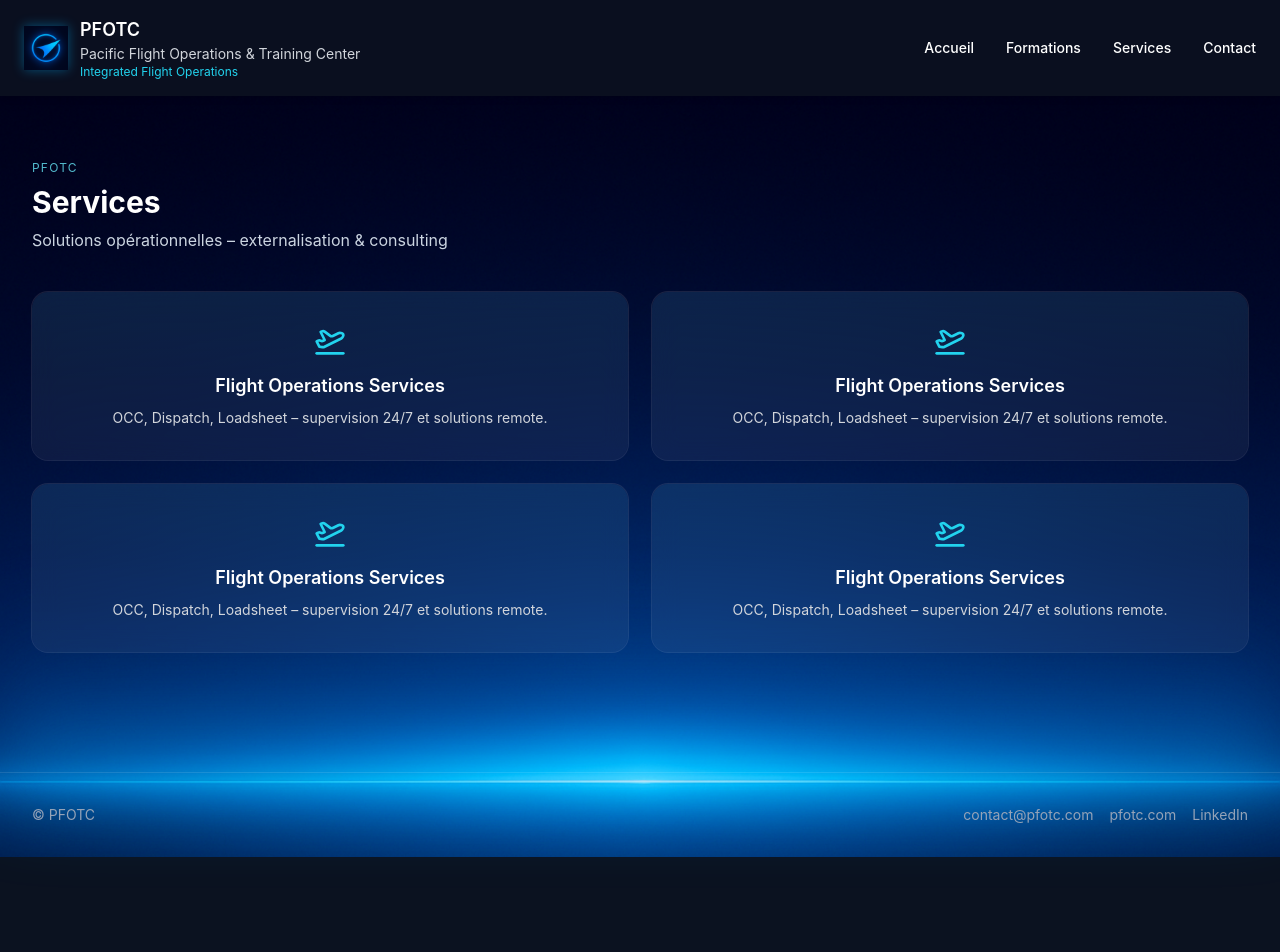
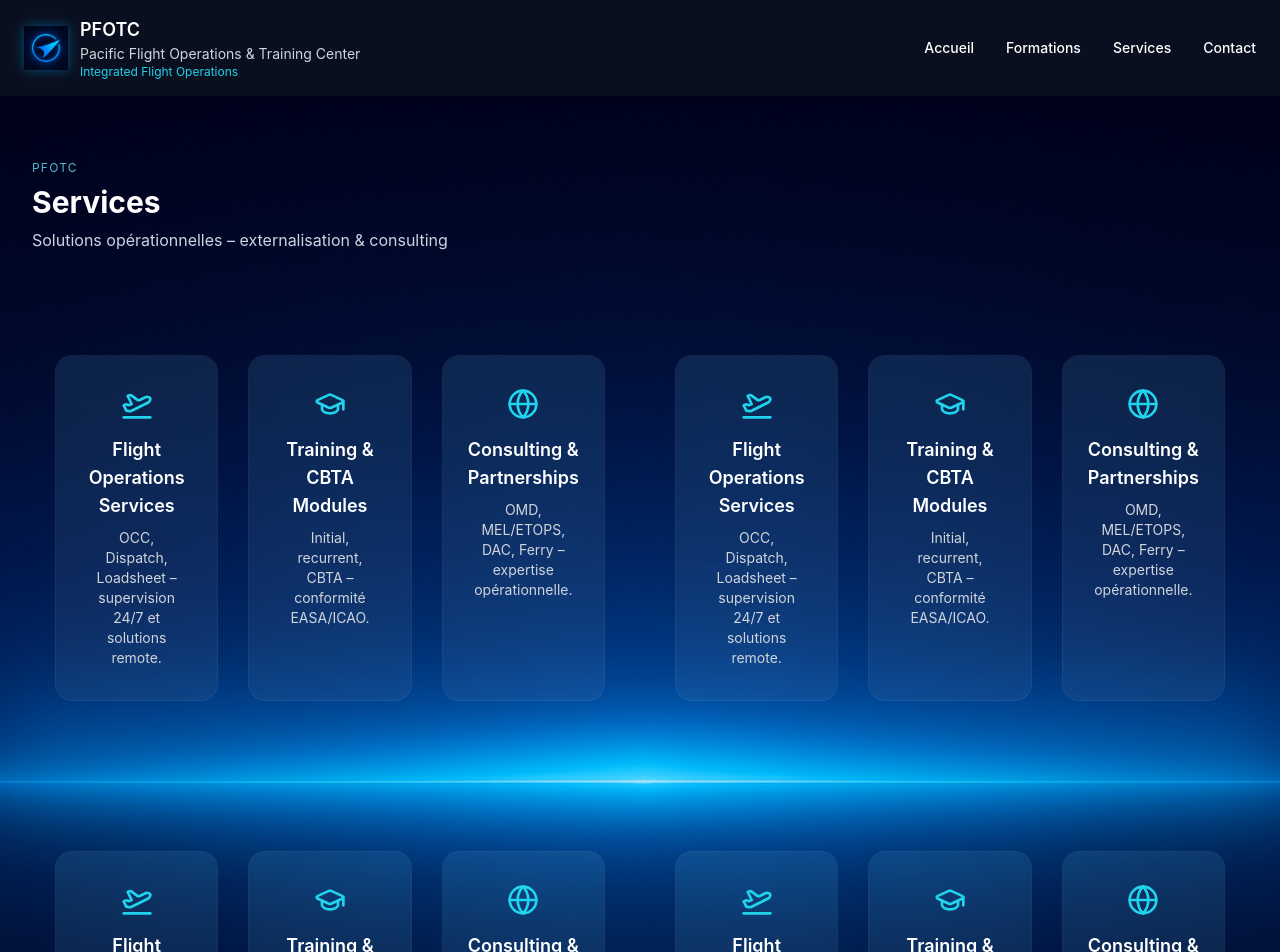
Before and after one commit to Ariitea1/pfotc-site-themes-Bleu-Tech-Horizon, a Next.js app: page /services in a window 1280 px wide. Shown: the top 952 px of the page. Before the commit the page ends 857 px from the top, so only its background shows below. Built offline with nearby package versions, Linux system fonts and the light colour scheme.

Commit message:
Update ServiceCard.tsx

```diff
--- a/components/ServiceCard.tsx
+++ b/components/ServiceCard.tsx
@@ -1,15 +1,40 @@
 "use client";
 
 import Link from "next/link";
-import { PlaneTakeoff } from "lucide-react";
+import { PlaneTakeoff, GraduationCap, Globe } from "lucide-react";
 
-export default function CardService() {
+export default function ServiceCard() {
+  const cards = [
+    {
+      icon: <PlaneTakeoff className="w-8 h-8 text-cyan-400 mb-4" />,
+      title: "Flight Operations Services",
+      text: "OCC, Dispatch, Loadsheet – supervision 24/7 et solutions remote.",
+      href: "/services#flightops",
+    },
+    {
+      icon: <GraduationCap className="w-8 h-8 text-cyan-400 mb-4" />,
+      title: "Training & CBTA Modules",
+      text: "Initial, recurrent, CBTA – conformité EASA/ICAO.",
+      href: "/formations#cbta",
+    },
+    {
+      icon: <Globe className="w-8 h-8 text-cyan-400 mb-4" />,
+      title: "Consulting & Partnerships",
+      text: "OMD, MEL/ETOPS, DAC, Ferry – expertise opérationnelle.",
+      href: "/services#consulting",
+    },
+  ];
+
   return (
+    <section className="relative bg-transparent py-16 px-6">
+      <div className="relative z-10 max-w-7xl mx-auto grid gap-8 sm:grid-cols-2 lg:grid-cols-3">
+        {cards.map((card, index) => (
           <Link
-      href="/services#flightops"
+            key={index}
+            href={card.href}
             className="group relative block rounded-2xl bg-white/5 backdrop-blur-md ring-1 ring-white/10 hover:ring-cyan-400/40 transition overflow-hidden"
           >
-      {/* GLOW DÉCORATIF */}
+            {/* Glow décoratif */}
             <div
               aria-hidden
               className="pointer-events-none absolute inset-0 z-0 rounded-2xl"
@@ -19,16 +44,15 @@
               }}
             />
 
-      {/* CONTENU */}
+            {/* Contenu */}
             <div className="relative z-10 p-8 flex flex-col items-center text-center">
-        <PlaneTakeoff className="w-8 h-8 mb-4 text-cyan-400" />
-        <h3 className="text-lg font-semibold text-white">
-          Flight Operations Services
-        </h3>
-        <p className="mt-2 text-sm text-gray-300">
-          OCC, Dispatch, Loadsheet – supervision 24/7 et solutions remote.
-        </p>
+              {card.icon}
+              <h3 className="text-lg font-semibold text-white">{card.title}</h3>
+              <p className="mt-2 text-sm text-gray-300">{card.text}</p>
             </div>
           </Link>
+        ))}
+      </div>
+    </section>
   );
 }
```
Lines whose indentation alone changed are shown as unchanged.
